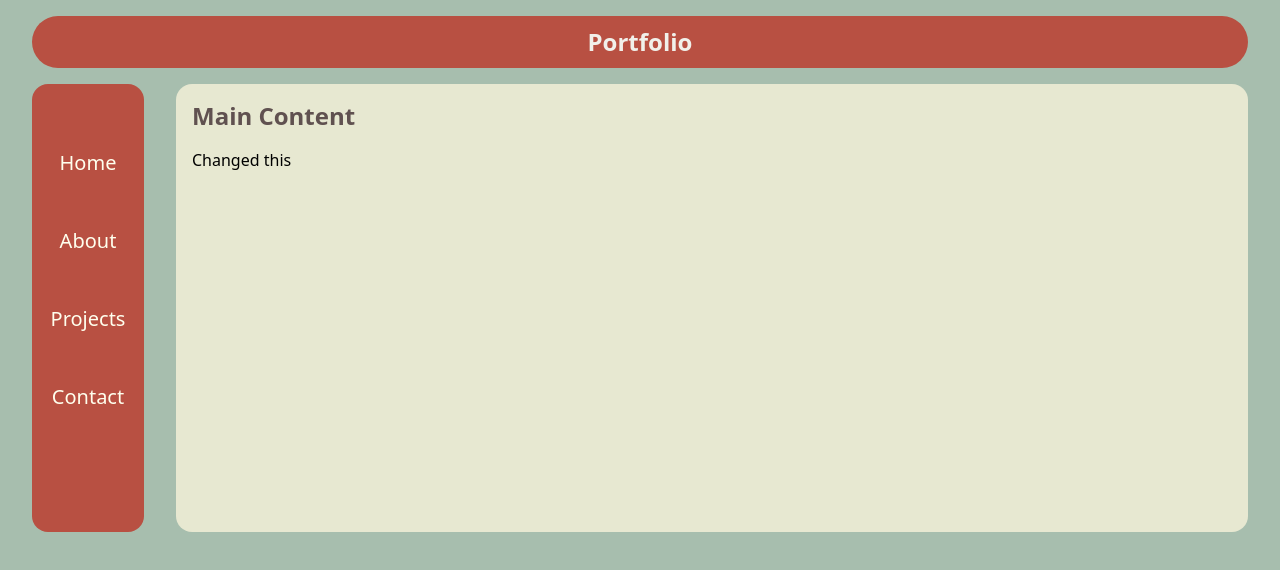
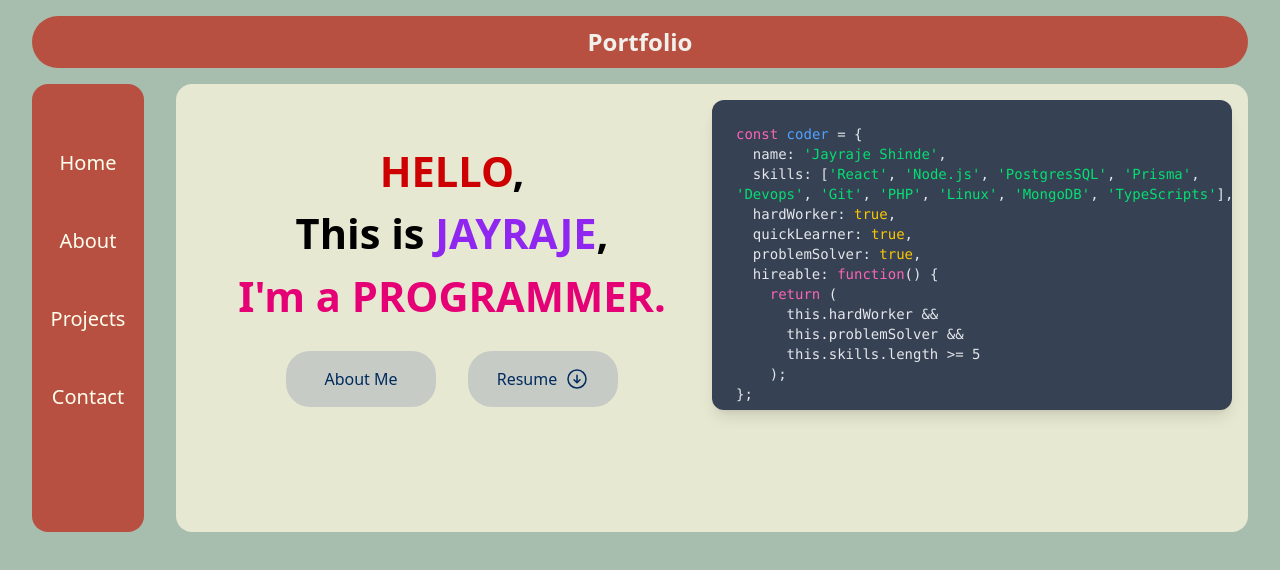
Before and after one commit to Jayraje-Shinde/PortFolio, a React (Vite) app: page / in a window 1280 px wide. Shown: the top 570 px of the page. Built offline with nearby package versions, Linux system fonts and the light colour scheme.

Commit message:
changed the main page (aka / endpoint)

```diff
--- a/src/components/Main.jsx
+++ b/src/components/Main.jsx
@@ -1,8 +1,74 @@
+import { Link } from "react-router-dom"
 export function Home() {
 	return (
-		<div>
-			<h2 className="text-2xl text-browntext font-bold mb-4">Main Content</h2>
-			<p>Changed this</p>
+		<div className="flex h-full space-y-6 justify-around">
+			<div className="w-[50%] flex flex-col items-center">
+				<div className="text-[41.6px] font-bold mb-4 mt-10 text-center">
+					<p>
+						<span className="text-[#CD0101]">HELLO</span>,<br />
+						This is <span className="text-[#9027F1]">JAYRAJE</span>,<br />
+						<span className="text-pink-600">I'm a PROGRAMMER.</span>
+					</p>
+				</div>
+				<div className="flex gap-4">
+					<Link to="/About">
+						<Button>
+							About Me
+						</Button>
+					</Link>
+					<Button disabled={true}>Resume<svg xmlns="http://www.w3.org/2000/svg" fill="none" viewBox="0 0 24 24" strokeWidth={1.5} stroke="currentColor" className="size-6">
+						<path strokeLinecap="round" strokeLinejoin="round" d="m9 12.75 3 3m0 0 3-3m-3 3v-7.5M21 12a9 9 0 1 1-18 0 9 9 0 0 1 18 0Z" />
+					</svg>
+
+					</Button>
+				</div>
+			</div>
+			<div className="bg-gray-700 h-[310px] text-gray-200 p-6 rounded-xl shadow-lg font-mono text-sm w-[50%] overflow-hidden">
+				<pre>
+					<code>
+						<span className="text-pink-400">const</span>{" "}
+						<span className="text-blue-400">coder</span> = {"{"}{"\n"}
+						{"  "}name: <span className="text-green-400">'Jayraje Shinde'</span>,
+						{"\n"}
+						{"  "}skills: [
+						<span className="text-green-400">'React'</span>,{" "}
+						<span className="text-green-400">'Node.js'</span>,{" "}
+						<span className="text-green-400">'PostgresSQL'</span>,{" "}
+						<span className="text-green-400">'Prisma'</span>,{"\n"}
+						<span className="text-green-400">'Devops'</span>,{" "}
+						<span className="text-green-400">'Git'</span>,{" "}
+						<span className="text-green-400">'PHP'</span>,{" "}
+						<span className="text-green-400">'Linux'</span>,{" "}
+						<span className="text-green-400">'MongoDB'</span>,{" "}
+						<span className="text-green-400">'TypeScripts'</span>],{"\n"}
+						{"  "}hardWorker: <span className="text-yellow-400">true</span>,
+						{"\n"}
+						{"  "}quickLearner: <span className="text-yellow-400">true</span>,
+						{"\n"}
+						{"  "}problemSolver: <span className="text-yellow-400">true</span>,
+						{"\n"}
+						{"  "}hireable: <span className="text-pink-400">function</span>() {"{"}
+						{"\n"}
+						{"    "}<span className="text-pink-400">return</span> ({"\n"}
+						{"      "}this.hardWorker &&{"\n"}
+						{"      "}this.problemSolver &&{"\n"}
+						{"      "}this.skills.length &gt;= 5{"\n"}
+						{"    "});{"\n"}
+						{"};"}
+					</code>
+				</pre>
+			</div>
 		</div>
 	)
 }
+
+function Button({
+	children,
+	disabled = false
+}) {
+	return (
+		<span className={`${disabled ? 'cursor-not-allowed' : 'cursor-pointer'} rounded-3xl flex gap-2 items-center p-4 m-2 bg-[#C7CBC6] text-[#002B5D] w-[150px] justify-center`}>
+			{children}
+		</span>
+	)
+}
```
